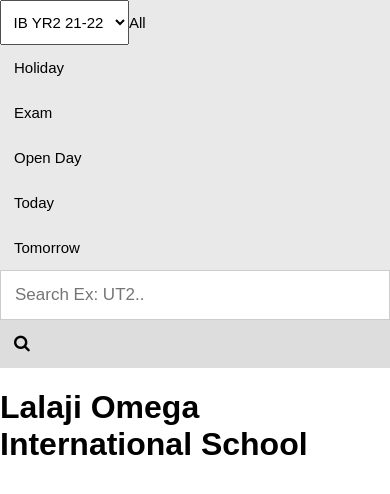
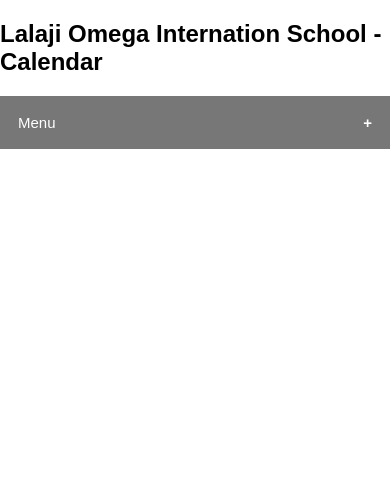
Before and after one commit to csvalavan/omega-calendar, a plain HTML site: page index.html in a window 390 px wide. Shown: the top 494 px of the page. Drawn offline with Linux system fonts and the light colour scheme.

Commit message:
Update index.html

```diff
--- a/index.html
+++ b/index.html
@@ -1,7 +1,7 @@
 <!DOCTYPE html>
 <html>
 <head>
-<meta name="viewport" content="width=device-width, initial-scale=1.0">
+<meta name="viewport" content="width=device-width, initial-scale=1">
 <link rel="stylesheet" href="https://cdnjs.cloudflare.com/ajax/libs/font-awesome/4.7.0/css/font-awesome.min.css">
 <style>
 * {box-sizing: border-box;}
@@ -11,12 +11,43 @@ body {
   font-family: Arial, Helvetica, sans-serif;
 }
 
-.topnav {
-  overflow: hidden;
-  background-color: #e9e9e9;
+.collapsible {
+  background-color: #777;
+  color: white;
+  cursor: pointer;
+  padding: 18px;
+  width: 100%;
+  border: none;
+  text-align: left;
+  outline: none;
+  font-size: 15px;
 }
 
-.topnav a, select {
+.active, .collapsible:hover {
+  background-color: #555;
+}
+
+.collapsible:after {
+  content: '\002B';
+  color: white;
+  font-weight: bold;
+  float: right;
+  margin-left: 5px;
+}
+
+.active:after {
+  content: "\2212";
+}
+
+.content {
+  padding: 0 18px;
+  max-height: 0;
+  overflow: hidden;
+  transition: max-height 0.2s ease-out;
+  background-color: #f1f1f1;
+}
+
+.content a, select {
   float: left;
   display: block;
   color: black;
@@ -26,28 +57,28 @@ body {
   font-size: 15px;
 }
 
-.topnav a:hover {
+.content a:hover {
   background-color: #ddd;
   color: black;
 }
 
-.topnav a.active {
+.content a.selected {
   background-color: #2196F3;
   color: white;
 }
 
-.topnav .search-container {
+.content .search-container {
   float: right;
 }
 
-.topnav input[type=text] {
+.content input[type=text] {
   padding: 6px;
   margin-top: 8px;
   font-size: 17px;
   border: none;
 }
 
-.topnav .search-container button {
+.content .search-container button {
   float: right;
   padding: 6px 10px;
   margin-top: 8px;
@@ -58,34 +89,19 @@ body {
   cursor: pointer;
 }
 
-.topnav .search-container button:hover {
+.content .search-container button:hover {
   background: #ccc;
 }
 
-@media screen and (max-width: 600px) {
-  .topnav .search-container {
-    float: none;
-  }
-  .topnav a, .topnav input[type=text], .topnav .search-container button {
-    float: none;
-    display: block;
-    text-align: left;
-    width: 100%;
-    margin: 0;
-    padding: 14px;
-  }
-  .topnav input[type=text] {
-    border: 1px solid #ccc;
-  }
-}
 </style>
-
-
 </head>
 <body>
 
-<div class="topnav">
-  <select name="className" id="className">
+<h2>Lalaji Omega Internation School - Calendar</h2>
+
+<button class="collapsible">Menu</button>
+<div class="content">
+    <select name="className" id="className">
       <option value="IB YR2 21-22">IB YR2 21-22</option>
       <option value="IB YR1 21-22">IB YR1 21-22</option>
     </select>
@@ -103,27 +119,39 @@ body {
   </div>
 </div>
 
-<h1>Lalaji Omega International School</h1>
-
 
 <center><embed id="sheetsData" src="" width="80%" height="1000"/></center>
 
 
-</body>
 
 <script>
+var coll = document.getElementsByClassName("collapsible");
+var i;
+
+for (i = 0; i < coll.length; i++) {
+  coll[i].addEventListener("click", function() {
+    this.classList.toggle("active");
+    var content = this.nextElementSibling;
+    if (content.style.maxHeight){
+      content.style.maxHeight = null;
+    } else {
+      content.style.maxHeight = content.scrollHeight + "px";
+    }
+  });
+}
+
 function search() {
   showQueryOut(document.getElementById("textSearch").value);
 }
 
 function clearMenuSelection() {
-   var x = document.getElementsByClassName("active");
+   var x = document.getElementsByClassName("selected");
    if(x[0]) x[0].className = "";
  }
 
 function showDetails(node) {
   clearMenuSelection();
-  node.className = "active";
+  node.className = "selected";
   var today = null;
 
   var query = node.text;
@@ -175,4 +203,6 @@ function showQueryOut(query, date){
   display.parentNode.replaceChild(clone,display)
 }
 </script>
+
+</body>
 </html>
```
